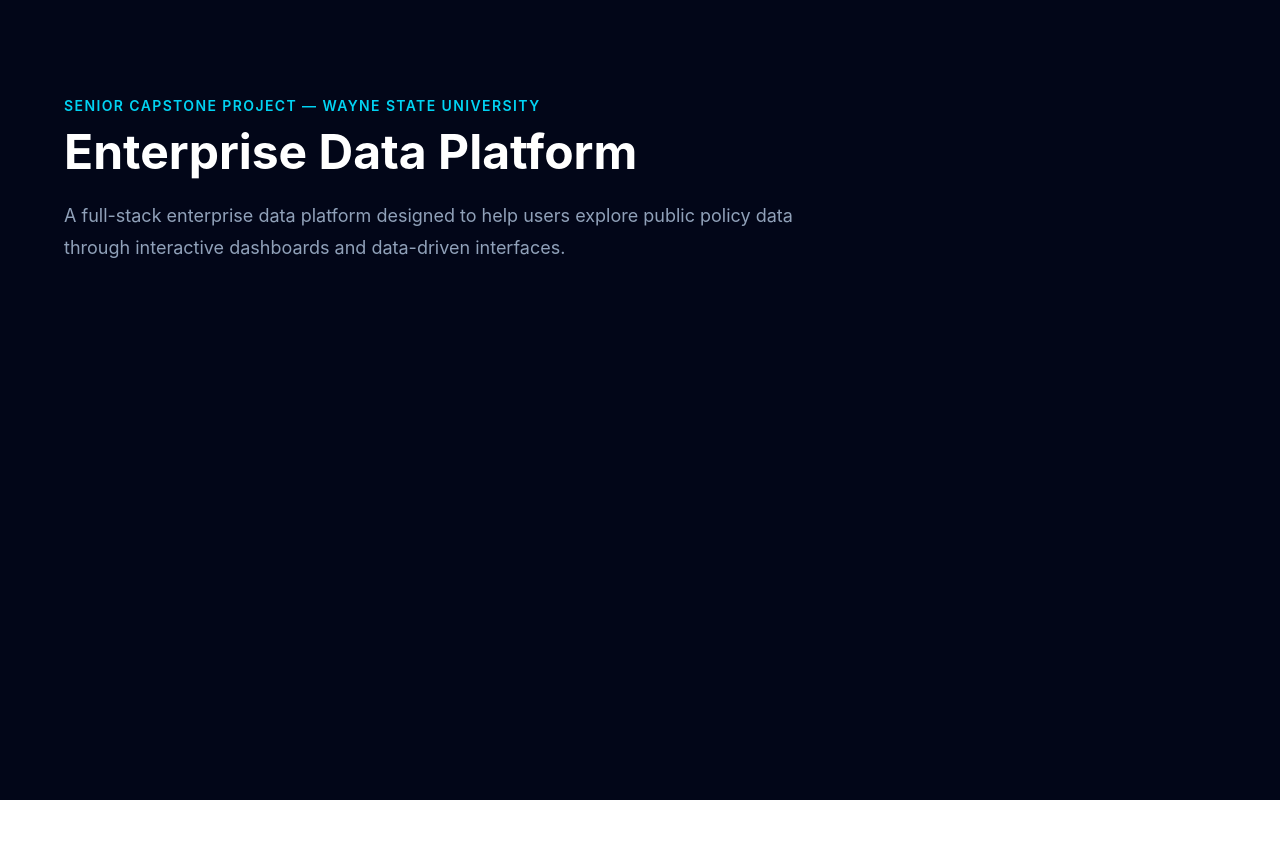
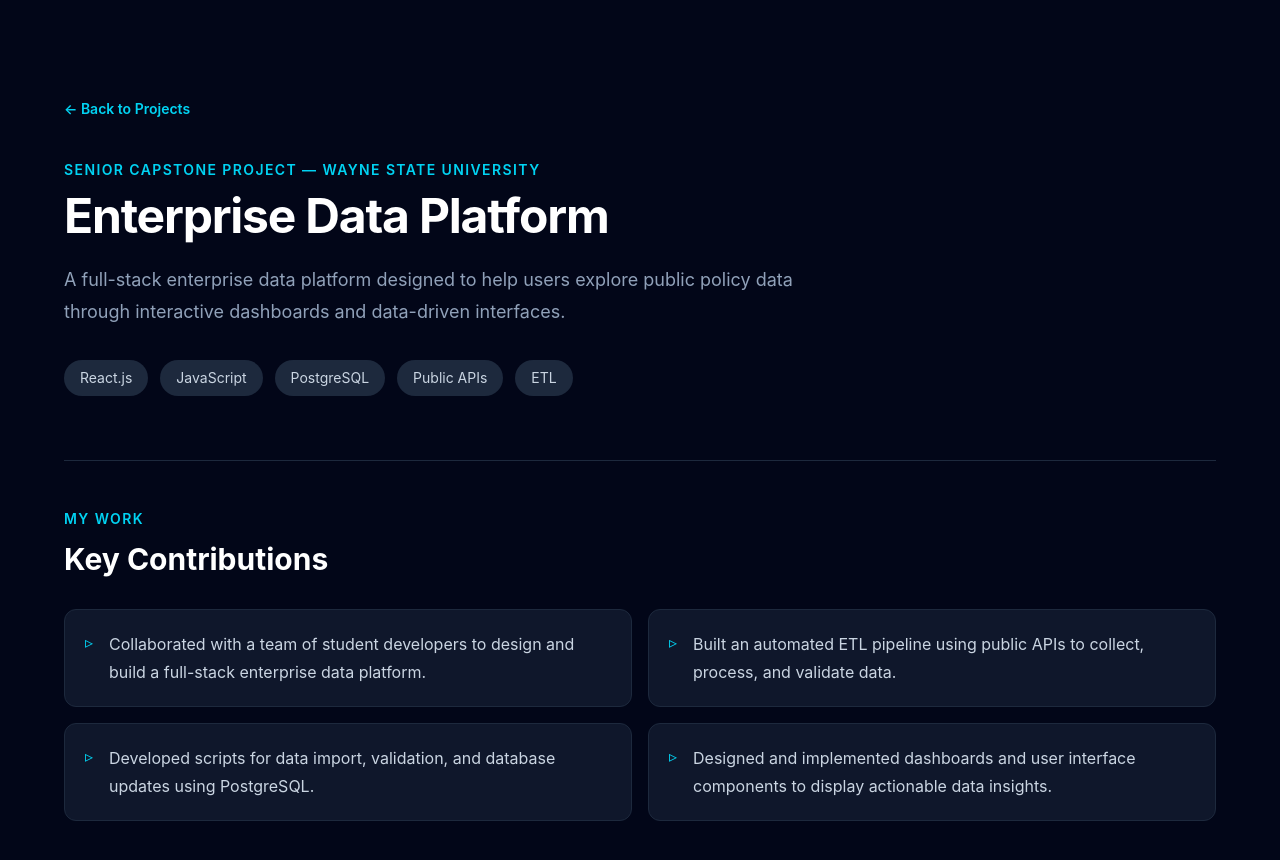
Before and after one commit to mohamed-almasmari/portfolio, a React app: page /projects/enterprise-data-platform in a window 1280 px wide. Shown: the top 860 px of the page. Before the commit the page ends 800 px from the top, so only its background shows below. Built offline with nearby package versions, Linux system fonts and the light colour scheme; the HTML template or start-up script is replaced by a standard one.

Commit message:
Build project details page and hash navigation

```diff
--- a/src/components/Projects/Projects.tsx
+++ b/src/components/Projects/Projects.tsx
@@ -5,7 +5,7 @@
   return (
     <section
       id="projects"
-      className="bg-slate-900 px-6 py-24 text-white"
+      className="scroll-mt-20 bg-slate-900 px-6 py-24 text-white"
     >
       <div className="mx-auto max-w-6xl">
         <p className="mb-3 text-sm font-semibold uppercase tracking-widest text-cyan-400">
--- /dev/null
+++ b/src/components/ScrollToHash/ScrollToHash.tsx
@@ -0,0 +1,27 @@
+import { useEffect } from "react";
+import { useLocation } from "react-router";
+
+function ScrollToHash() {
+  const { hash } = useLocation();
+
+  useEffect(() => {
+    if (!hash) {
+      return;
+    }
+
+    const element = document.getElementById(
+      hash.replace("#", "")
+    );
+
+    if (element) {
+      element.scrollIntoView({
+        behavior: "smooth",
+        block: "start",
+      });
+    }
+  }, [hash]);
+
+  return null;
+}
+
+export default ScrollToHash;
--- a/src/pages/Home.tsx
+++ b/src/pages/Home.tsx
@@ -7,10 +7,12 @@
 import Navbar from "../components/Navbar/Navbar";
 import Projects from "../components/Projects/Projects";
 import Skills from "../components/Skills/Skills";
+import ScrollToHash from "../components/ScrollToHash/ScrollToHash";
 
 function Home() {
   return (
     <div className="min-h-screen bg-slate-950">
+      <ScrollToHash />
       <Navbar />
 
       <main>
--- a/src/pages/ProjectDetails.tsx
+++ b/src/pages/ProjectDetails.tsx
@@ -1,4 +1,4 @@
-import { useParams } from "react-router";
+import { Link, useParams } from "react-router";
 import { projects } from "../data/projects";
 
 function ProjectDetails() {
@@ -10,28 +10,121 @@
 
   if (!project) {
     return (
-      <main className="flex min-h-screen items-center justify-center bg-slate-950 text-white">
-        <h1 className="text-4xl font-bold">
+      <main className="flex min-h-screen items-center justify-center bg-slate-950 px-6 text-white">
+        <div className="text-center">
+          <p className="text-sm font-semibold uppercase tracking-widest text-cyan-400">
+            404
+          </p>
+
+          <h1 className="mt-3 text-4xl font-bold">
             Project Not Found
           </h1>
+
+          <p className="mt-4 text-slate-400">
+            The project you're looking for doesn't exist.
+          </p>
+
+          <Link
+            to="/#projects"
+            className="mt-8 inline-flex items-center gap-2 font-semibold text-cyan-400 transition hover:text-cyan-300"
+          >
+            ← Back to Projects
+          </Link>
+        </div>
       </main>
     );
   }
 
   return (
-    <main className="min-h-screen bg-slate-950 px-6 py-24 text-white">
+    <main className="min-h-screen bg-slate-950 px-6 py-16 text-white md:py-24">
       <div className="mx-auto max-w-6xl">
+        <Link
+          to="/#projects"
+          className="inline-flex items-center gap-2 text-sm font-semibold text-cyan-400 transition hover:text-cyan-300"
+        >
+          ← Back to Projects
+        </Link>
+
+        <section className="mt-10">
           <p className="text-sm font-semibold uppercase tracking-widest text-cyan-400">
             {project.type}
           </p>
 
-        <h1 className="mt-3 text-4xl font-bold md:text-5xl">
+          <h1 className="mt-3 text-4xl font-bold tracking-tight md:text-5xl">
             {project.title}
           </h1>
 
           <p className="mt-6 max-w-3xl text-lg leading-8 text-slate-400">
             {project.description}
           </p>
+
+          <div className="mt-8 flex flex-wrap gap-3">
+            {project.technologies.map((technology) => (
+              <span
+                key={technology}
+                className="rounded-full bg-slate-800 px-4 py-2 text-sm text-slate-300"
+              >
+                {technology}
+              </span>
+            ))}
+          </div>
+
+          {(project.github || project.liveDemo) && (
+            <div className="mt-8 flex flex-wrap gap-4">
+              {project.github && (
+                <a
+                  href={project.github}
+                  target="_blank"
+                  rel="noopener noreferrer"
+                  className="rounded-lg bg-cyan-400 px-5 py-3 font-semibold text-slate-950 transition hover:bg-cyan-300"
+                >
+                  View GitHub
+                </a>
+              )}
+
+              {project.liveDemo && (
+                <a
+                  href={project.liveDemo}
+                  target="_blank"
+                  rel="noopener noreferrer"
+                  className="rounded-lg border border-slate-700 px-5 py-3 font-semibold text-white transition hover:border-cyan-400 hover:text-cyan-400"
+                >
+                  Live Demo
+                </a>
+              )}
+            </div>
+          )}
+        </section>
+
+        <section className="mt-16 border-t border-slate-800 pt-12">
+          <p className="text-sm font-semibold uppercase tracking-widest text-cyan-400">
+            My Work
+          </p>
+
+          <h2 className="mt-3 text-2xl font-bold md:text-3xl">
+            Key Contributions
+          </h2>
+
+          <ul className="mt-8 grid gap-4 md:grid-cols-2">
+            {project.contributions.map((contribution) => (
+              <li
+                key={contribution}
+                className="flex gap-4 rounded-xl border border-slate-800 bg-slate-900 p-5 text-slate-300"
+              >
+                <span
+                  className="text-cyan-400"
+                  aria-hidden="true"
+                >
+                  ▹
+                </span>
+
+                <span className="leading-7">
+                  {contribution}
+                </span>
+              </li>
+            ))}
+          </ul>
+        </section>
       </div>
     </main>
   );
```
Lines whose indentation alone changed are shown as unchanged.
